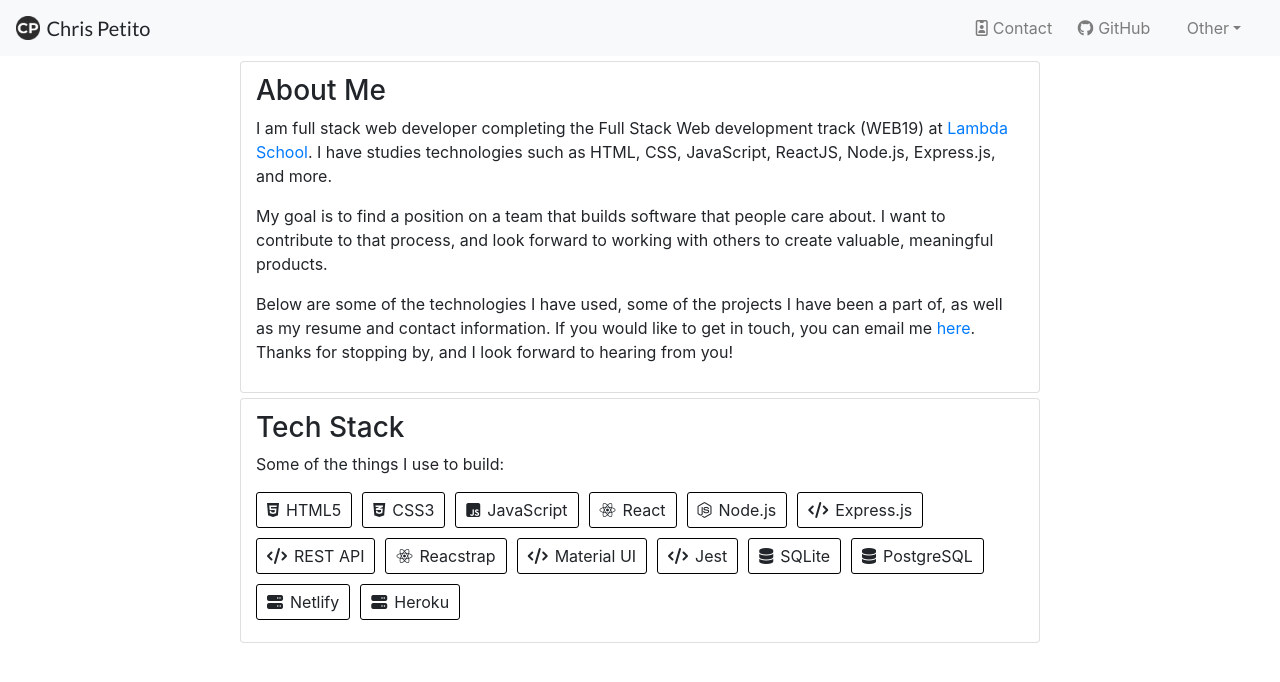
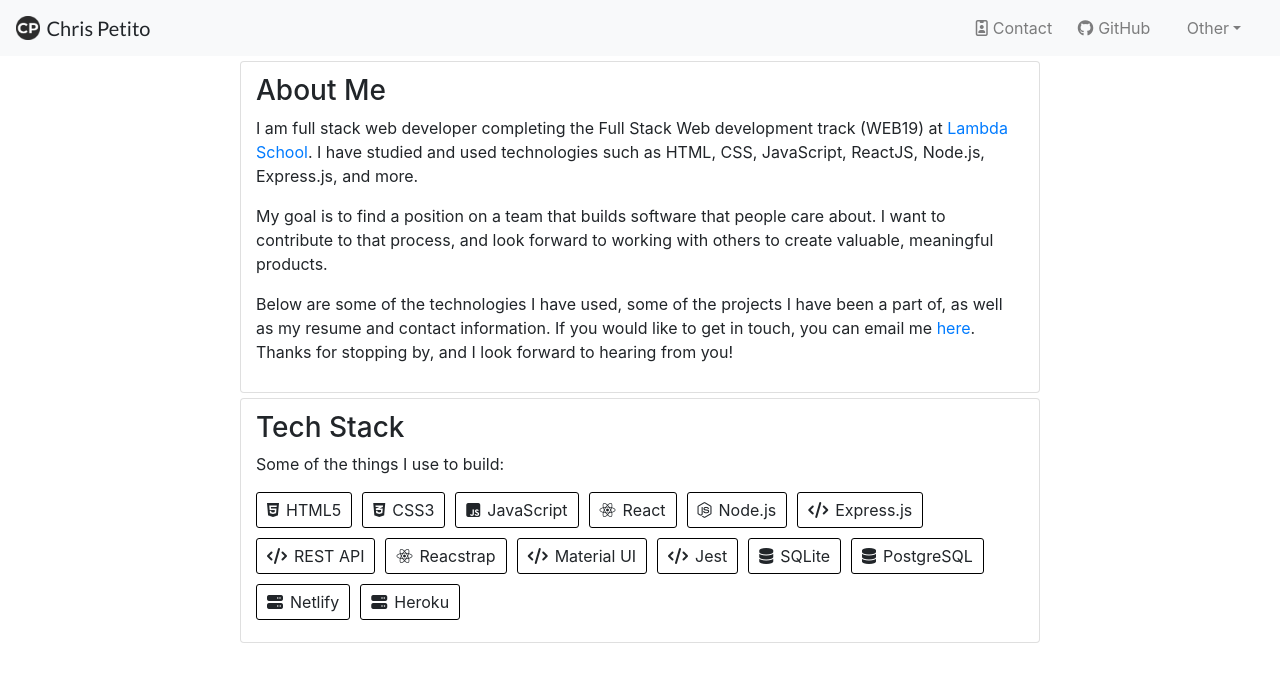
Before and after one commit to chrispetito/cp-portfolio, a React (Create React App) app: page / in a window 1280 px wide. Shown: the top 682 px of the page. Built offline with nearby package versions, Linux system fonts and the light colour scheme.

Commit message:
correct about me spelling error

```diff
--- a/src/components/AboutMe.js
+++ b/src/components/AboutMe.js
@@ -21,7 +21,7 @@
           >
             Lambda School
           </a>
-          . I have studies technologies such as HTML, CSS, JavaScript, ReactJS,
+          . I have studied and used technologies such as HTML, CSS, JavaScript, ReactJS,
           Node.js, Express.js, and more.
         </p>
         <p className="about-me-text">
```
